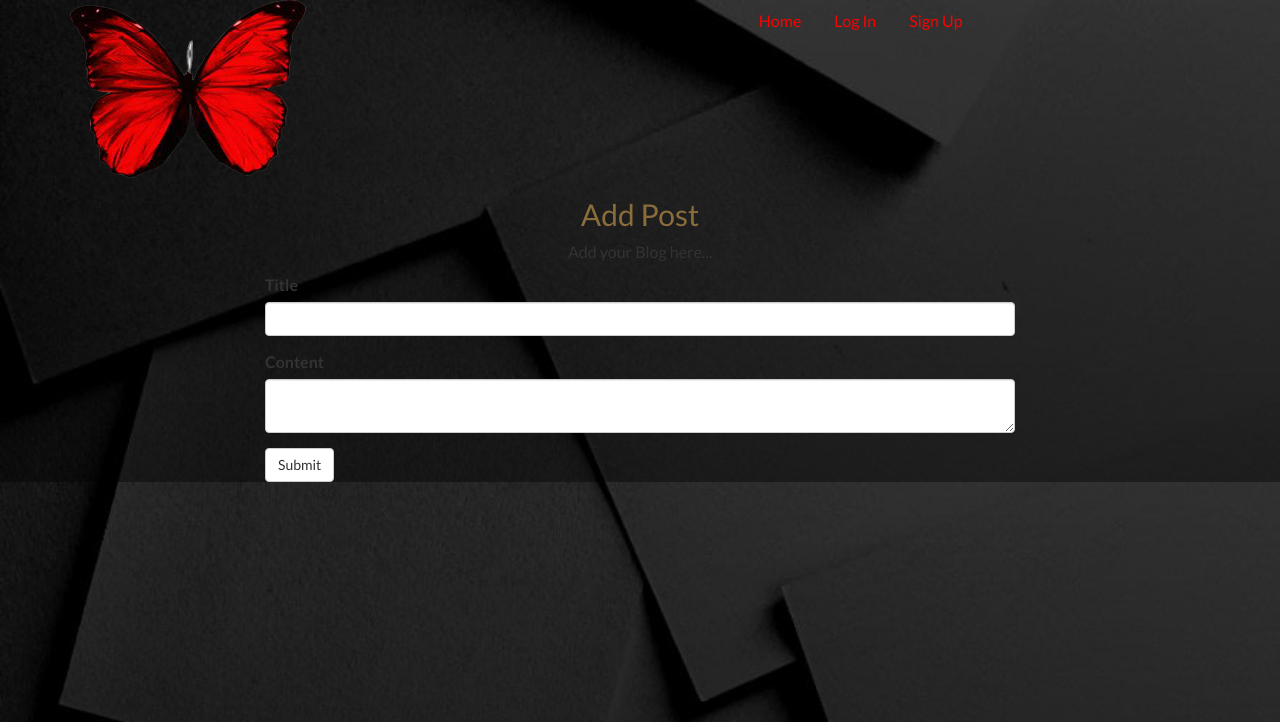
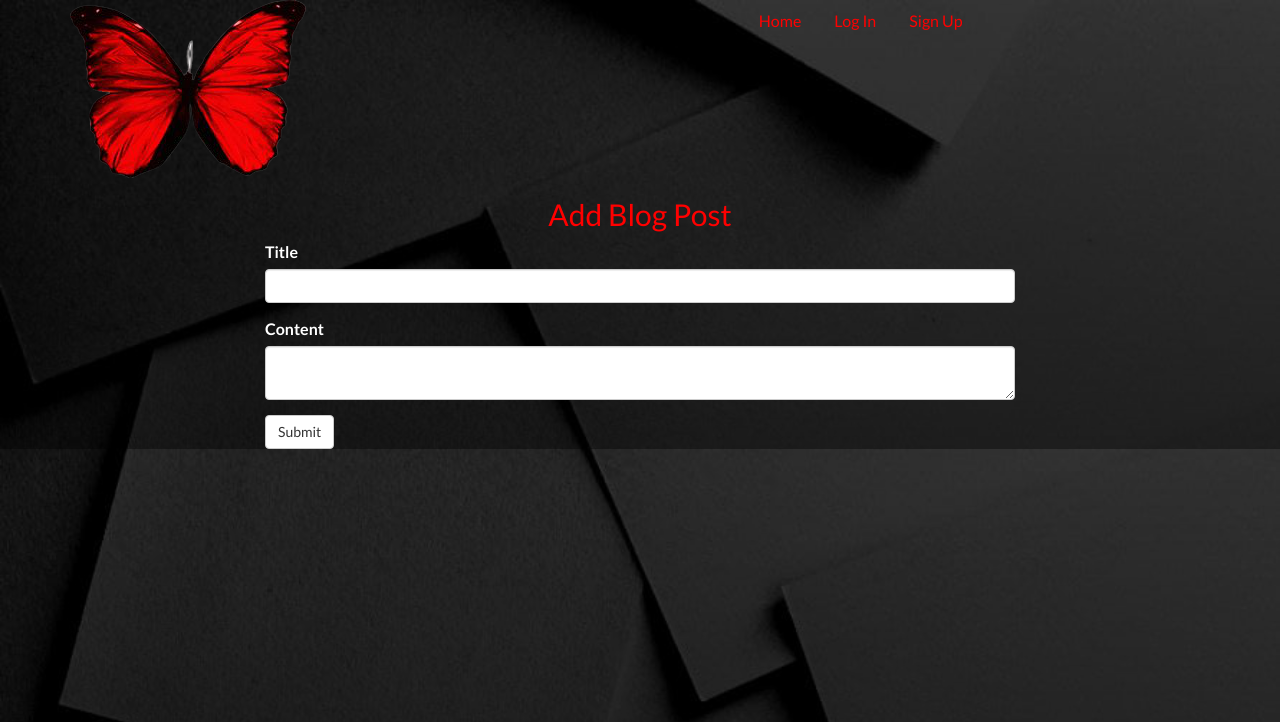
Before and after one commit to LauretteMongina/Vibes-and-Inshallah_Blog, a Flask app: page /post/new in a window 1280 px wide. Shown: the top 722 px of the page. Run offline with Flask 2, Linux system fonts and the light colour scheme; some libraries are stand-ins or nearby versions.

Commit message:
Adds styles for post form.

```diff
--- a/app/templates/blog.html
+++ b/app/templates/blog.html
@@ -10,8 +10,8 @@
 <div class="container-fluid">
     <div class="banner-post-banner">
         <div class="container" id="post-banner">
-            <h2 class="text-center text-warning">Add Post</h2>
-            <p class="text-center text-white">Add your Blog here...</p>
+            <h2 class="text-center text-warning" style="color: red;">Add Blog Post</h2>
+
         </div>
     </div>
 </div>
@@ -26,7 +26,19 @@
 
 </div>
 
+<style>
+    label{
+  color: white;
 
+}
+*{
+  color:white
+
+}
+button{
+  background-color: red;
+}
+</style>
 
 
 
--- a/app/templates/profile/profile.html
+++ b/app/templates/profile/profile.html
@@ -49,6 +49,10 @@ label{
 }
 *{
   color:white
+
+}
+button{
+  background-color: red;
 }
 </style>
 {% endblock %}
```
